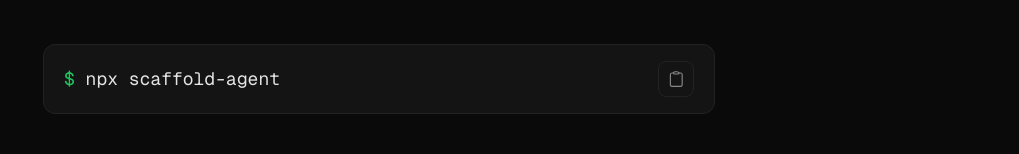
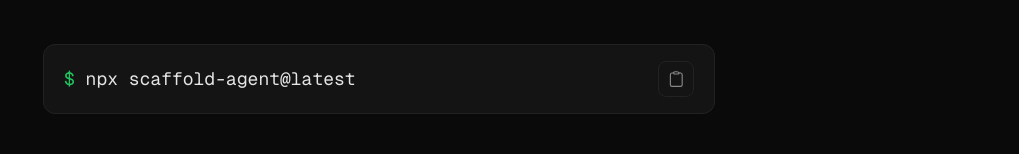
Before and after one commit to 1clawAI/scaffoldagent_xyz, a Next.js app: page / in a window 1280 px wide. Shown: the part 455-609 px from the top of the page, without its empty margins (261-1280 px from the left). Built offline with nearby package versions, Linux system fonts and the light colour scheme.

Commit message:
fix command

```diff
--- a/src/app/page.tsx
+++ b/src/app/page.tsx
@@ -2,7 +2,7 @@ import Image from "next/image";
 import AgentViewToggle from "@/components/AgentViewToggle";
 import CopyButton from "@/components/CopyButton";
 
-const COMMAND = "npx scaffold-agent";
+const COMMAND = "npx scaffold-agent@latest";
 
 const features = [
   {
```
